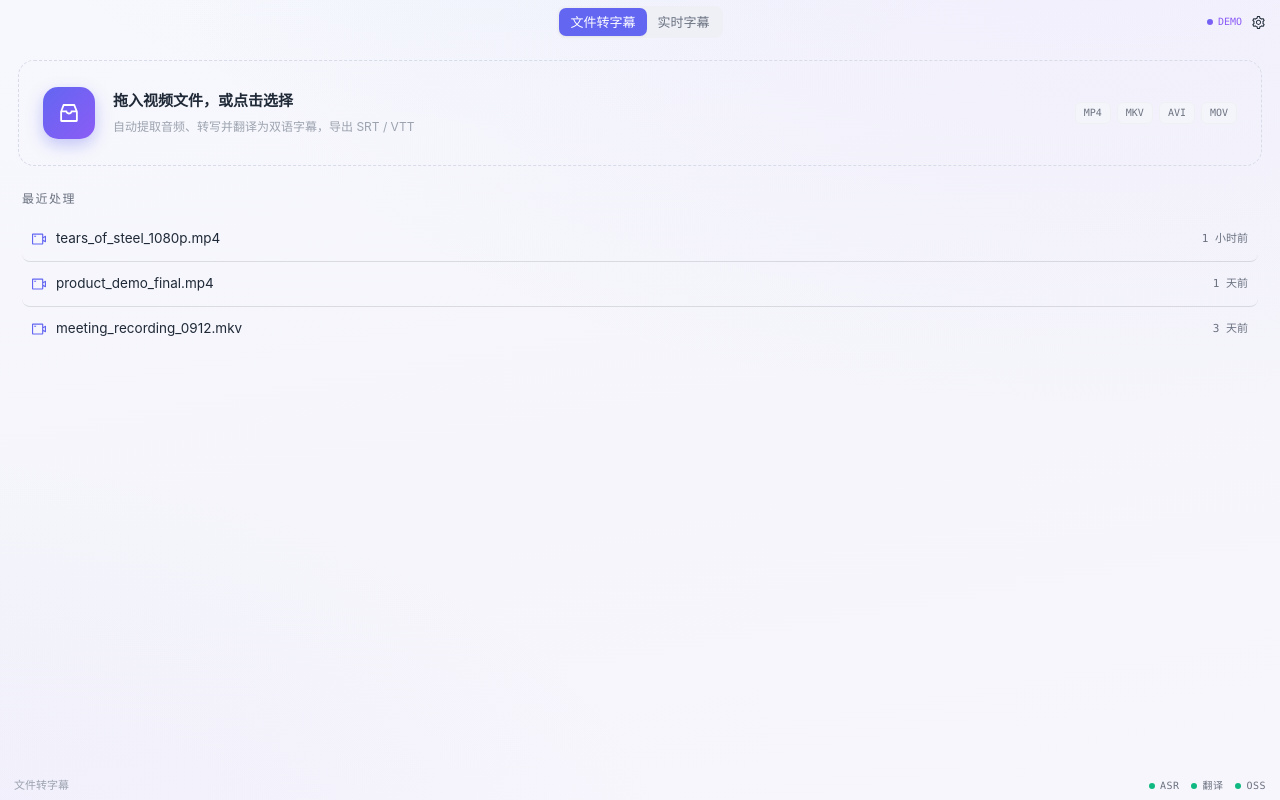
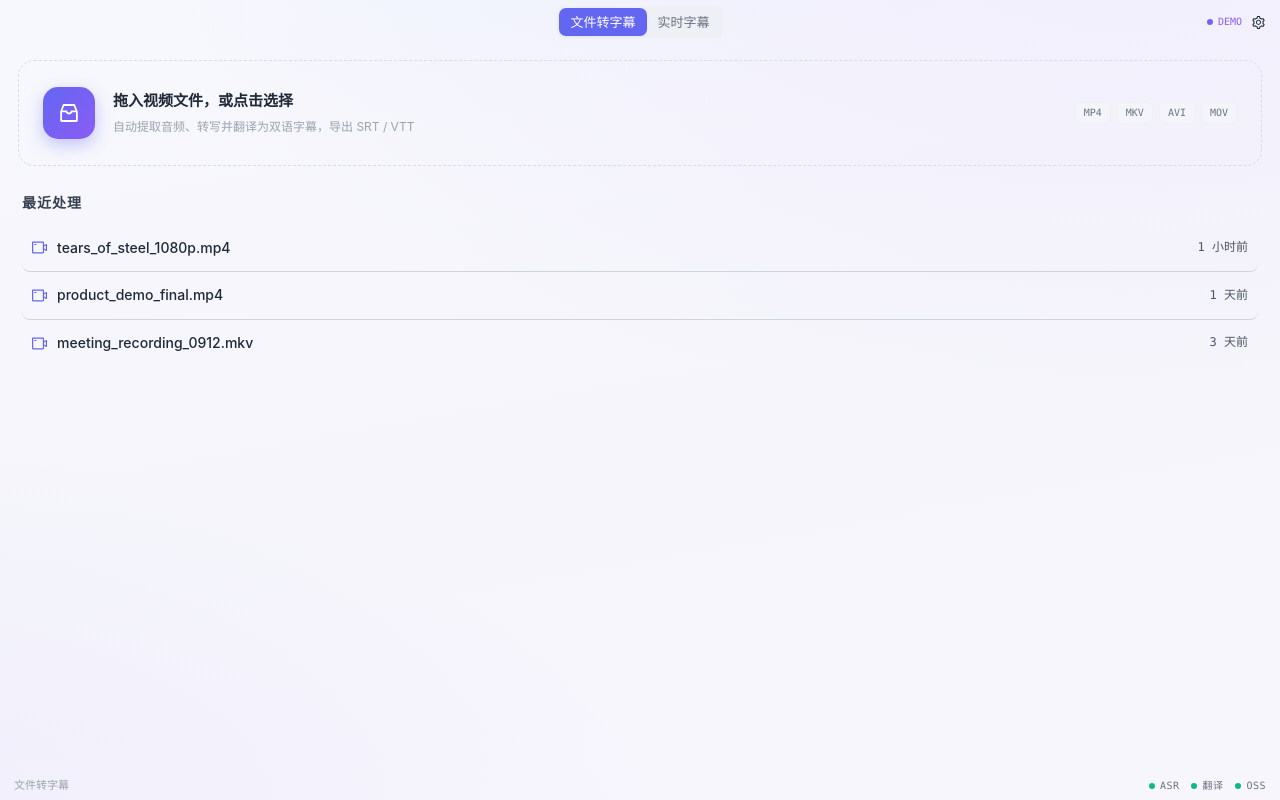
Before and after one commit to usongon/pick-up-sound-text, a React (Vite) app in the folder src-ui/: page / in a window 1280 px wide. Built offline with nearby package versions, Linux system fonts and the light colour scheme.

Commit message:
fix(ui): 最近处理区域改实色——标签 14px/600/#374151、分隔线 #d1d5db、hover 0.8 白

```diff
--- a/src-ui/src/views/FilePage.tsx
+++ b/src-ui/src/views/FilePage.tsx
@@ -241,11 +241,11 @@ export default function FilePage({ active }: { active: boolean }) {
               <div
                 className="mono"
                 style={{
-                  fontSize: 12,
-                  fontWeight: 500,
-                  letterSpacing: 1.5,
-                  color: "#6b7280",
-                  padding: "10px 0 8px",
+                  fontSize: 14,
+                  fontWeight: 600,
+                  letterSpacing: 1,
+                  color: "#374151",
+                  padding: "12px 0 10px",
                 }}
               >
                 最近处理
@@ -263,34 +263,34 @@ export default function FilePage({ active }: { active: boolean }) {
                     display: "flex",
                     alignItems: "center",
                     gap: 10,
-                    padding: "11px 10px",
+                    padding: "12px 10px",
                     borderRadius: 8,
                     cursor: "pointer",
                     borderBottom:
                       i < recentTasks.length - 1
-                        ? "1px solid rgba(17, 24, 39, 0.12)"
+                        ? "1px solid #d1d5db"
                         : "none",
                     transition: "background 0.15s ease",
                   }}
                   onMouseEnter={(e) => {
-                    e.currentTarget.style.background = "rgba(255, 255, 255, 0.55)";
+                    e.currentTarget.style.background = "rgba(255, 255, 255, 0.8)";
                   }}
                   onMouseLeave={(e) => {
                     e.currentTarget.style.background = "transparent";
                   }}
                 >
                   <VideoCameraOutlined
-                    style={{ fontSize: 14, color: PRIMARY, flex: "none" }}
+                    style={{ fontSize: 15, color: PRIMARY, flex: "none" }}
                   />
                   <Typography.Text
                     ellipsis
-                    style={{ fontSize: 13.5, flex: 1, minWidth: 0, color: token.colorText }}
+                    style={{ fontSize: 14, fontWeight: 500, flex: 1, minWidth: 0, color: "#1f2937" }}
                   >
                     {rt.file_name}
                   </Typography.Text>
                   <span
                     className="mono"
-                    style={{ fontSize: 11, color: "#6b7280", flex: "none" }}
+                    style={{ fontSize: 12, color: "#4b5563", flex: "none" }}
                   >
                     {formatRelativeTime(rt.modified_at)}
                   </span>
```
